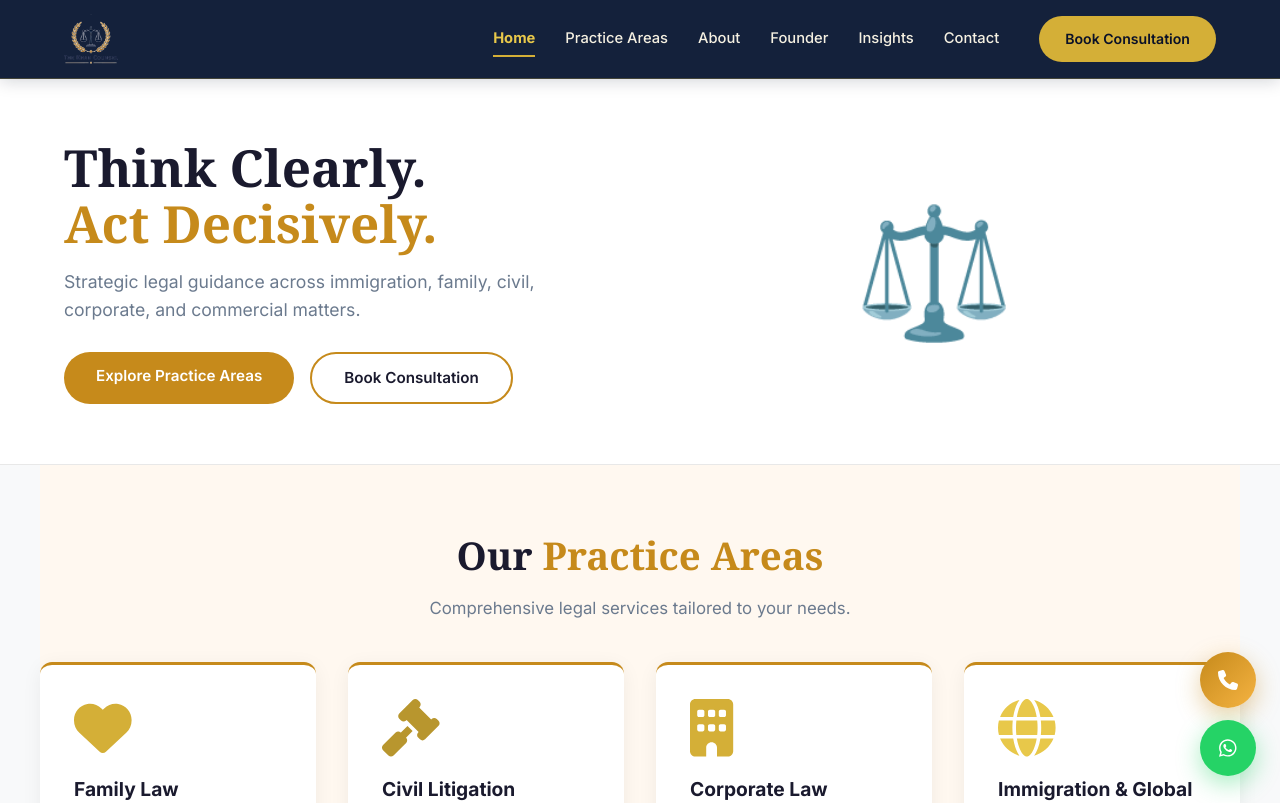
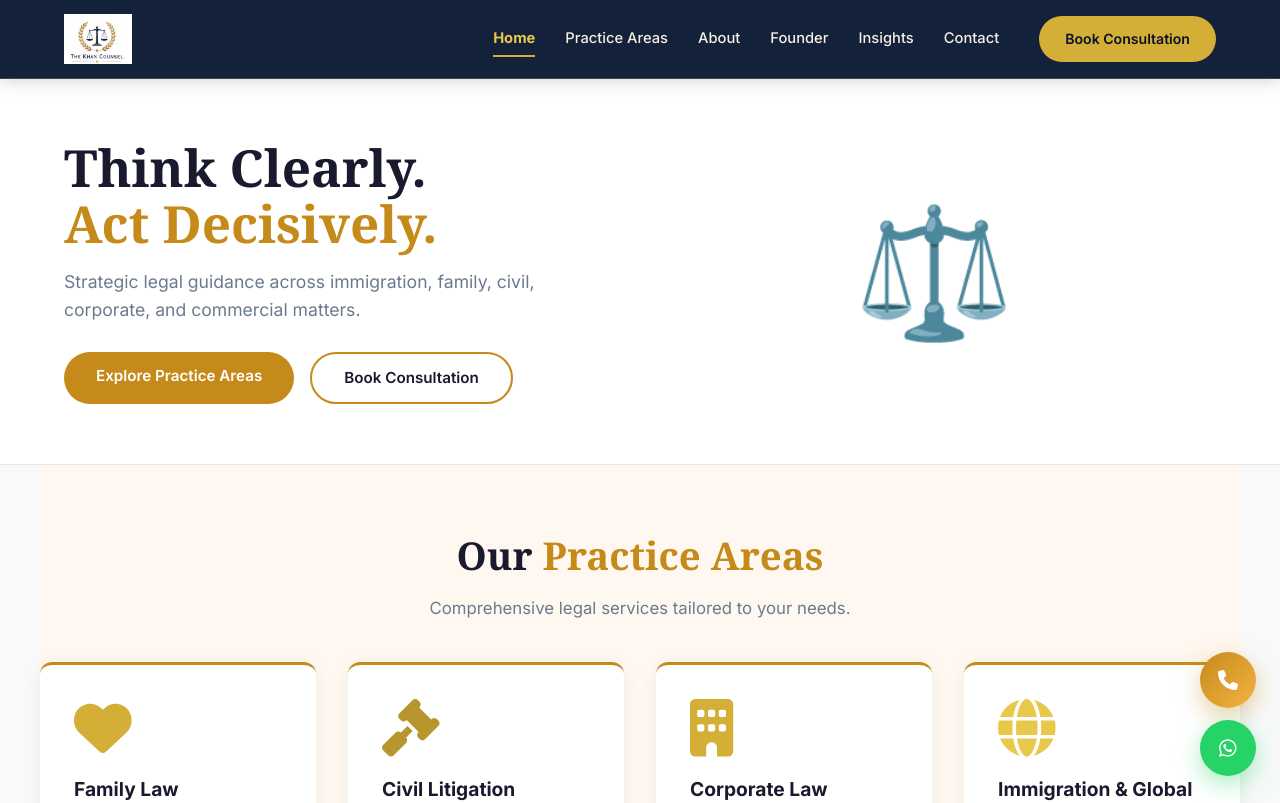
Before and after one commit to Ammara-khann/The-Khan-Counsel, a React (Create React App) app: page / in a window 1280 px wide. Shown: the top 803 px of the page. Built offline with nearby package versions, Linux system fonts and the light colour scheme.

Commit message:
Make header background navy blue

```diff
--- a/src/components/Header.js
+++ b/src/components/Header.js
@@ -33,7 +33,7 @@
       <div className="header-container">
         {/* Logo */}
         <Link to="/" className="logo-link">
-          <img src="/logo-transparent.png" alt="The Khan Counsel" className="logo-img" />
+          <img src="/logo.png" alt="The Khan Counsel" className="logo-img" />
         </Link>
 
         {/* Desktop Navigation */}
```
